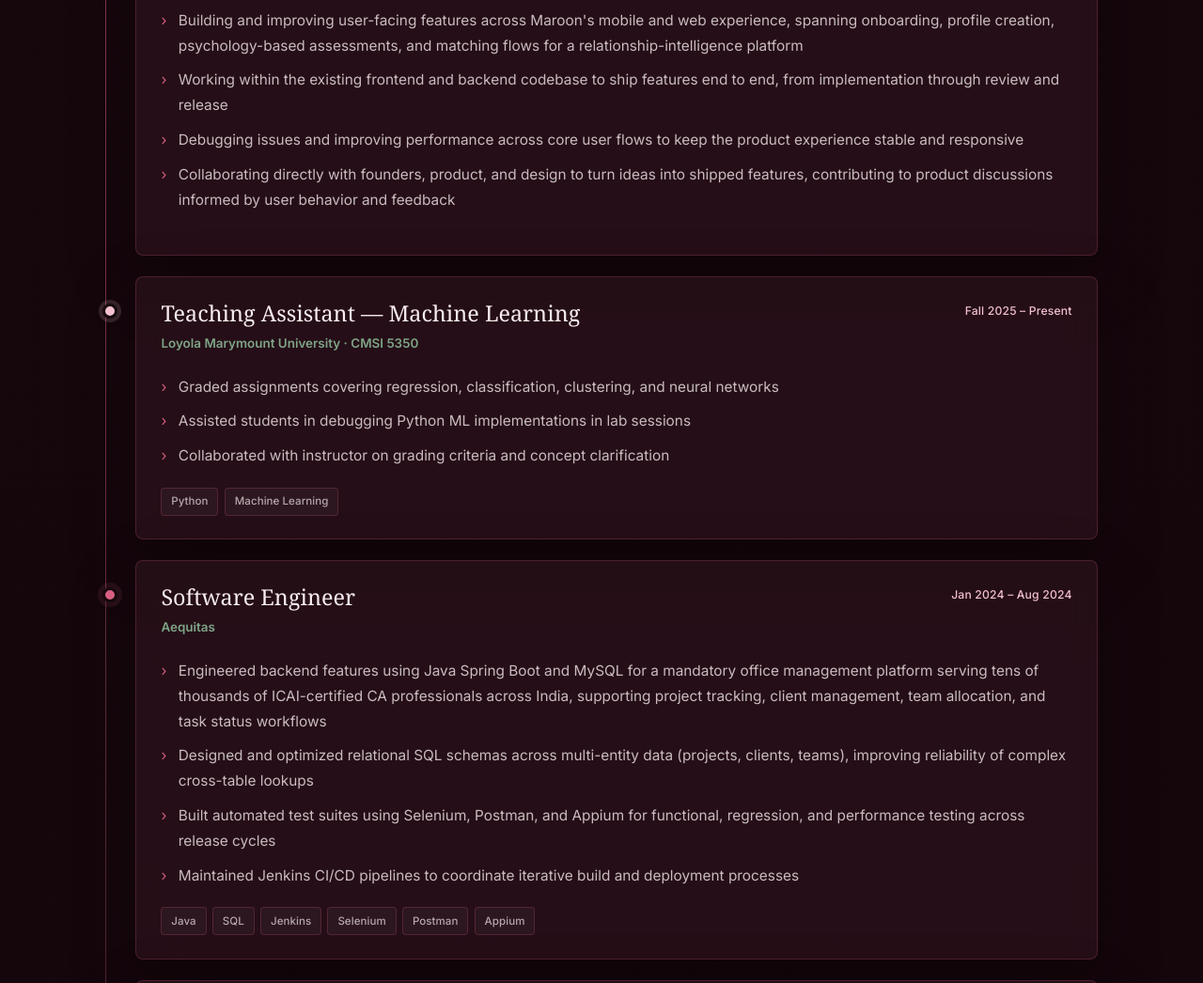
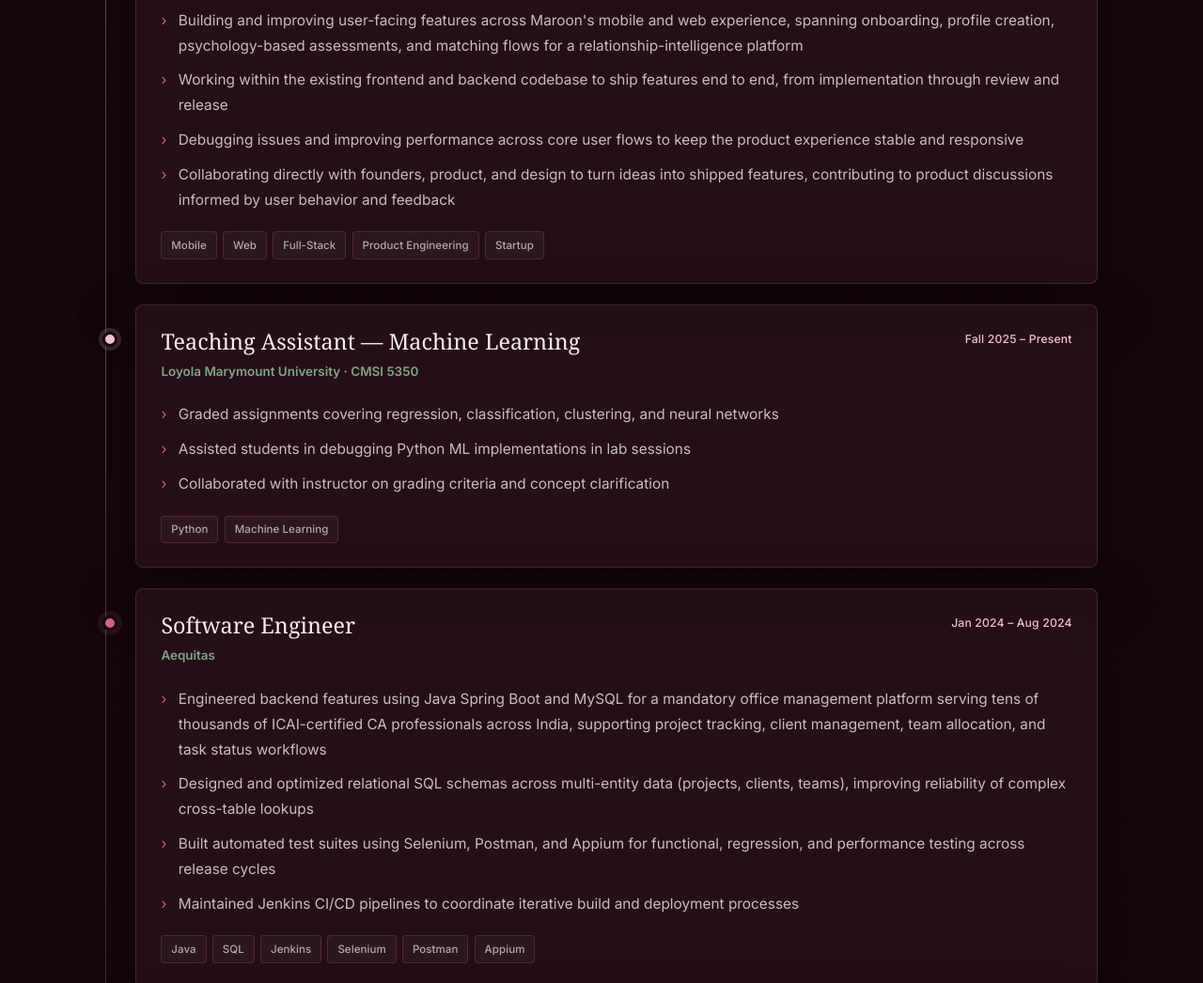
Before and after one commit to httpjay/httpjay.github.io, a plain HTML site: page index.html in a window 1280 px wide. Shown: the part 1853-2899 px from the top of the page at 94% size. Drawn offline with Linux system fonts and the light colour scheme; animation ran at ten frames a second.

Commit message:
Update index.html

```diff
--- a/index.html
+++ b/index.html
@@ -1201,7 +1201,11 @@
         <li>Collaborating directly with founders, product, and design to turn ideas into shipped features, contributing to product discussions informed by user behavior and feedback</li>
       </ul>
       <div class="tech-chips">
-        <!-- fill in once you know the stack, e.g. React Native, TypeScript, Node.js -->
+       <span class="chip">Mobile</span>
+        <span class="chip">Web</span>
+        <span class="chip">Full-Stack</span>
+        <span class="chip">Product Engineering</span>
+        <span class="chip">Startup</span>
       </div>
     </div>
 
```
